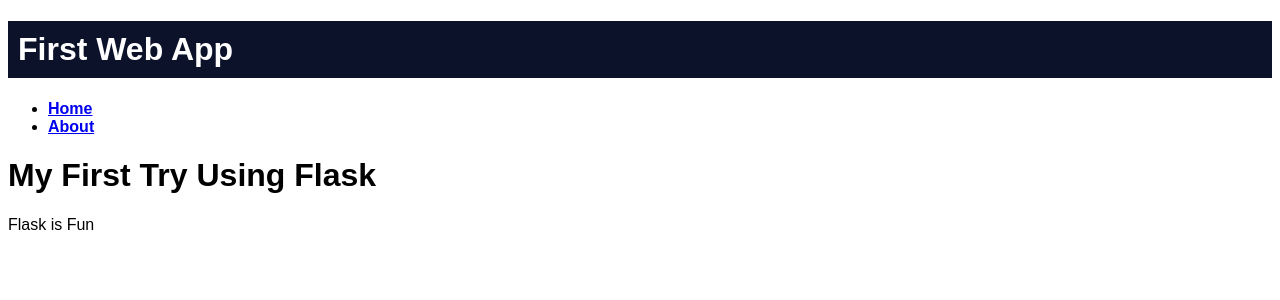
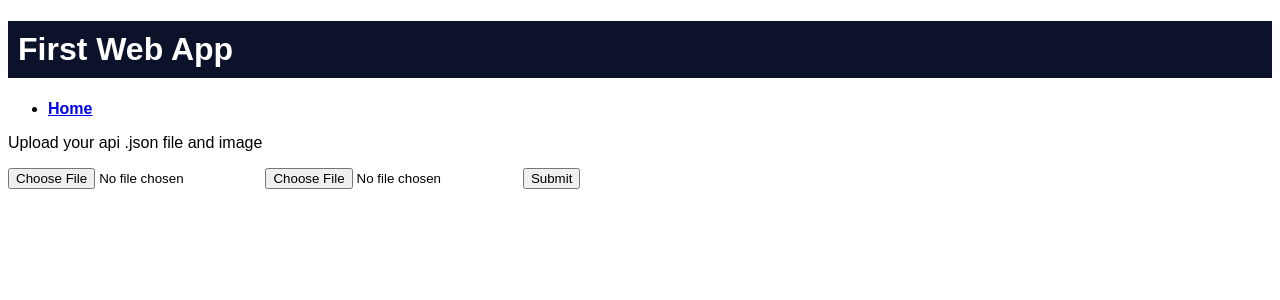
Before and after one commit to AnubhavKalra/Cloud-Vision-, a Flask app: page / in a window 1280 px wide. Shown: the top 300 px of the page. Run offline with Flask 2, Linux system fonts and the light colour scheme.

Commit message:
Add existing file

```diff
--- a/main.py
+++ b/main.py
@@ -1,6 +1,17 @@
-from flask import Flask, render_template
+from flask import Flask, render_template, request
+import os
+from google.resumable_media import requests
+import io
+from io import BytesIO
+import os.path
+from google.cloud import vision_v1
+from google.cloud import storage
+import pandas as pd
+import glob
+import numpy as np
 
 app = Flask(__name__)
+app.config['UPLOAD_FOLDER'] = './input/'
 
 @app.route("/")
 def home():
@@ -10,5 +21,100 @@
 def about():
     return render_template("about.html")
 
+@app.route("/uploader" , methods=['GET', 'POST'])
+def uploader():
+    if request.method=='POST':
+        f = request.files['apikey']
+        f.save(os.path.join(app.config['UPLOAD_FOLDER'], (f.filename)))
+        g = request.files['image']
+        g.save(os.path.join(app.config['UPLOAD_FOLDER'], (g.filename)))
+        return final(f,g)
+
+@app.route("/final")
+def final(f,g):
+    os.environ['GOOGLE_APPLICATION_CREDENTIALS'] = r'./input/'+f.filename
+    client = vision_v1.ImageAnnotatorClient()
+    image_path = './input/'+g.filename
+    with io.open(image_path, 'rb') as image_file:
+        content = image_file.read()
+    image = vision_v1.types.Image(content=content)
+    response1 = client.label_detection(image=image)
+    response2 = client.web_detection(image=image)
+    response3 = client.object_localization(image=image)
+    response4 = client.text_detection(image=image)
+
+    labels = response1.label_annotations
+    annotations = response2.web_detection
+    objects = response3.localized_object_annotations
+    texts = response4.text_annotations
+
+    df1 = pd.DataFrame(columns=['description'])
+    for label in labels:
+        df1 = df1.append(
+            dict(
+                description=label.description
+            ), ignore_index=True
+        )
+    df2 = pd.DataFrame(columns=['best_guess_labels', 'web_entities'])
+    if annotations.best_guess_labels:
+        for annotation in annotations.best_guess_labels:
+            df2 = df2.append(
+                dict(
+                best_guess_labels = annotation.label
+                ), ignore_index=True
+            )
+    if annotations.web_entities:
+        for entity in annotations.web_entities:
+            df2 = df2.append(
+                dict(
+                web_entities = entity.description
+                ), ignore_index=True
+            )
+    df3 = pd.DataFrame(columns=['localized_objects'])
+    for object_ in objects:
+        df3 = df3.append(
+                dict(
+                localized_objects = object_.name
+                ), ignore_index=True
+            )
+    df4 = pd.DataFrame(columns=['text_detection'])
+    j=0
+    for text in texts:
+        if j==0:
+            j=j+1
+            continue
+        df4 = df4.append(
+                dict(
+                text_detection = text.description
+                ), ignore_index=True
+            )
+    output_file_1="output/result1.txt"
+    output_file_2="output/result2.txt"
+    output_file_3="output/result3.txt"
+    output_file_4="output/result4.txt"
+    df1 = df1.replace(np.nan, '', regex=True)
+    df2 = df2.replace(np.nan, '', regex=True)
+    df3 = df3.replace(np.nan, '', regex=True)
+    df4 = df4.replace(np.nan, '', regex=True)
+    print(df1)
+    with open(output_file_1, 'w', encoding="utf-8") as l1:
+        dfAsString = df1.to_string(header=False, index=False)
+        l1.write(dfAsString)
+    print(df2)
+    with open(output_file_2, 'w', encoding="utf-8") as l2:
+        dfAsString = df2.to_string(header=False, index=False)
+        l2.write(dfAsString)
+    print(df3)
+    with open(output_file_3, 'w', encoding="utf-8") as l3:
+        dfAsString = df3.to_string(header=False, index=False)
+        l3.write(dfAsString)
+    print(df4)
+    with open(output_file_4, 'w', encoding="utf-8") as l4:
+        dfAsString = df4.to_string(header=False, index=False)
+        l4.write(dfAsString)
+
+    return("Hopefully it's successfull")
+
+
 if __name__ == "__main__":
     app.run(debug=True)
--- a/templates/home.html
+++ b/templates/home.html
@@ -7,9 +7,13 @@
   <body>
     {% extends "template.html" %}
     {% block content %}
+    <p>Upload your api .json file and image</p>
+    <form action="/uploader" method="post" enctype="multipart/form-data">
+      <input type="file" name="apikey">
+      <input type="file" name="image">
+      <button type="submit" class="btn btn-primary">Submit</button>
+    </form>
 
-    <h1> My First Try Using Flask </h1>
-    <p> Flask is Fun </p>
 
     {% endblock %}
   </body>
--- a/templates/template.html
+++ b/templates/template.html
@@ -14,7 +14,6 @@
         <strong><nav>
           <ul class="menu">
             <li><a href="{{ url_for('home') }}">Home</a></li>
-            <li><a href="{{ url_for('about') }}">About</a></li>
           </ul>
         </nav></strong>
       </div>
```
Also changed, not shown: cloudvision.py (added, +93 -0 lines).
